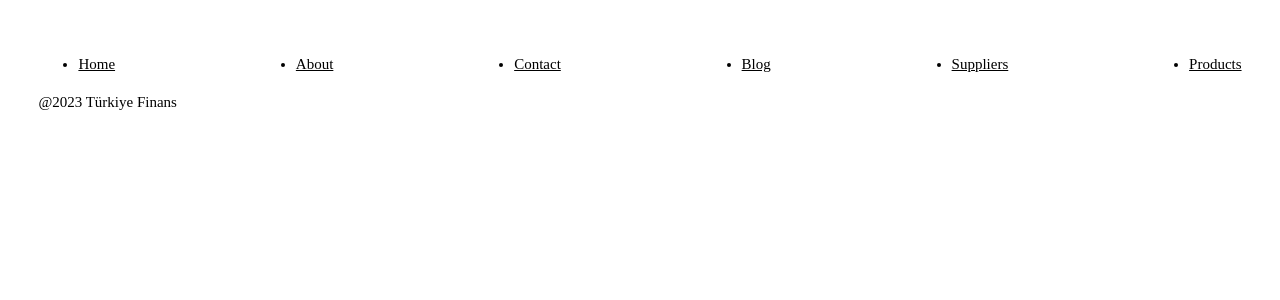
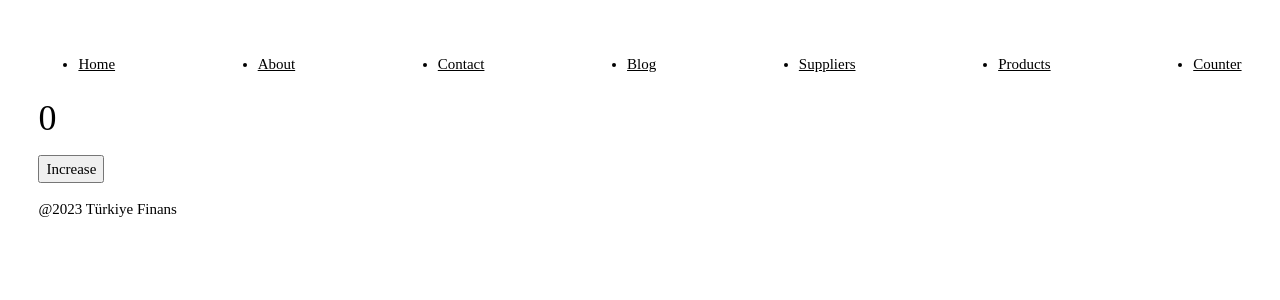
Before and after one commit to yakintech/turkiye-finans-react-6, a React (Create React App) app: page /counter in a window 1280 px wide. Shown: the top 300 px of the page. Built offline with nearby package versions, Linux system fonts and the light colour scheme.

Commit message:
react use context

```diff
--- a/src/App.tsx
+++ b/src/App.tsx
@@ -14,6 +14,7 @@ function App() {
         <li><Link to='/blog'>Blog</Link></li>
         <li><Link to='/suppliers'>Suppliers</Link></li>
         <li><Link to='/products'>Products</Link></li>
+        <li><Link to='/counter'>Counter</Link></li>
       </ul>
     </header>
 
--- /dev/null
+++ b/src/context/CounterContext.tsx
@@ -0,0 +1,26 @@
+//global state bu dosya içerisinde tutulacak. Kim bu context içerisimdeki state erişmek istiyorsa useContext hook kullanacak!
+
+import { createContext, useState } from "react";
+
+
+export var counterContext = createContext<CounterContextType | null>(null);
+
+
+export const CounterProvider = ({children}:any) => {
+
+    //burada tanımlanan state global statedir!
+    const [counter, setcounter] = useState<number>(0);
+
+    const values = {
+        counter,
+        setcounter
+    }
+
+    return <counterContext.Provider value={values}>{children}</counterContext.Provider>
+}
+
+
+export type CounterContextType = {
+    counter:number;
+    setcounter: (value:number) => void
+}
--- /dev/null
+++ b/src/context/CounterPage.tsx
@@ -0,0 +1,20 @@
+import React, { useContext } from 'react'
+import { counterContext, CounterContextType } from './CounterContext'
+
+function CounterPage() {
+
+    const {counter, setcounter} = useContext(counterContext) as CounterContextType;
+
+
+    const increase = () => {
+        setcounter(counter + 1)
+    }
+    return (<>
+
+        <h1>{counter}</h1>
+        <button onClick={increase}>Increase</button>
+    </>
+    )
+}
+
+export default CounterPage
--- a/src/index.tsx
+++ b/src/index.tsx
@@ -1,13 +1,17 @@
 import ReactDOM from 'react-dom/client';
 import App from './App';
 import { BrowserRouter } from 'react-router-dom';
+import { CounterProvider } from './context/CounterContext';
 
 const root = ReactDOM.createRoot(
   document.getElementById('root') as HTMLElement
 );
 root.render(
-  <BrowserRouter>
-    <App></App>
-  </BrowserRouter>
+  <CounterProvider>
+    <BrowserRouter>
+      <App></App>
+    </BrowserRouter>
+  </CounterProvider>
+
 
 );
--- a/src/routerSample/Home.tsx
+++ b/src/routerSample/Home.tsx
@@ -1,8 +1,13 @@
-import React from 'react'
+import React, { useContext } from 'react'
+import { counterContext, CounterContextType } from '../context/CounterContext';
 
 function Home() {
-  return (
-    <h1>Home</h1>
+  const {counter, setcounter} = useContext(counterContext) as CounterContextType;
+
+  return (<>
+    <h1>{counter}</h1>
+    <button onClick={() => setcounter(counter - 1)}>Decrease</button>
+  </>
   )
 }
 
--- a/src/routerSample/routes.tsx
+++ b/src/routerSample/routes.tsx
@@ -1,3 +1,4 @@
+import CounterPage from "../context/CounterPage";
 import DataGridSample from "../materialSample/DataGridSample";
 import ProductDetail from "../materialSample/ProductDetail";
 import About from "./About";
@@ -40,5 +41,9 @@ export const routes = [
     {
         path:'/products/:id',
         element: <ProductDetail/>
+    },
+    {
+        path:'/counter',
+        element: <CounterPage/>
     }
 ]
```
